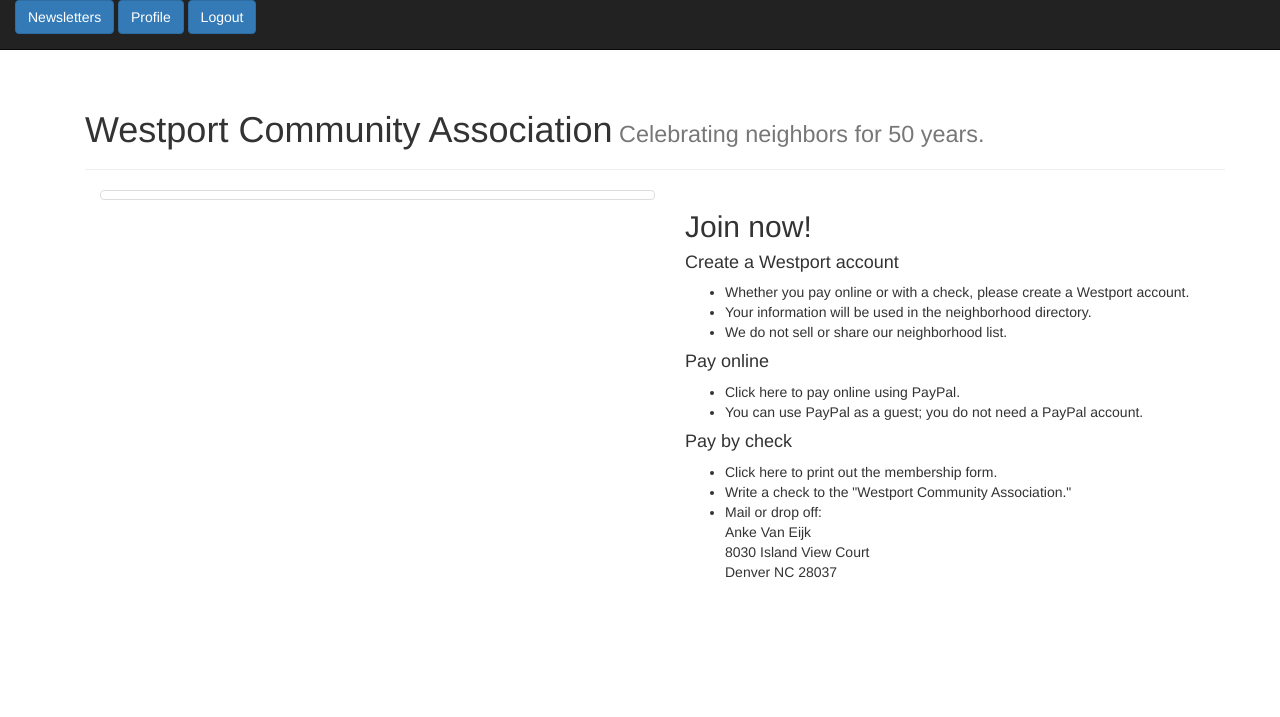
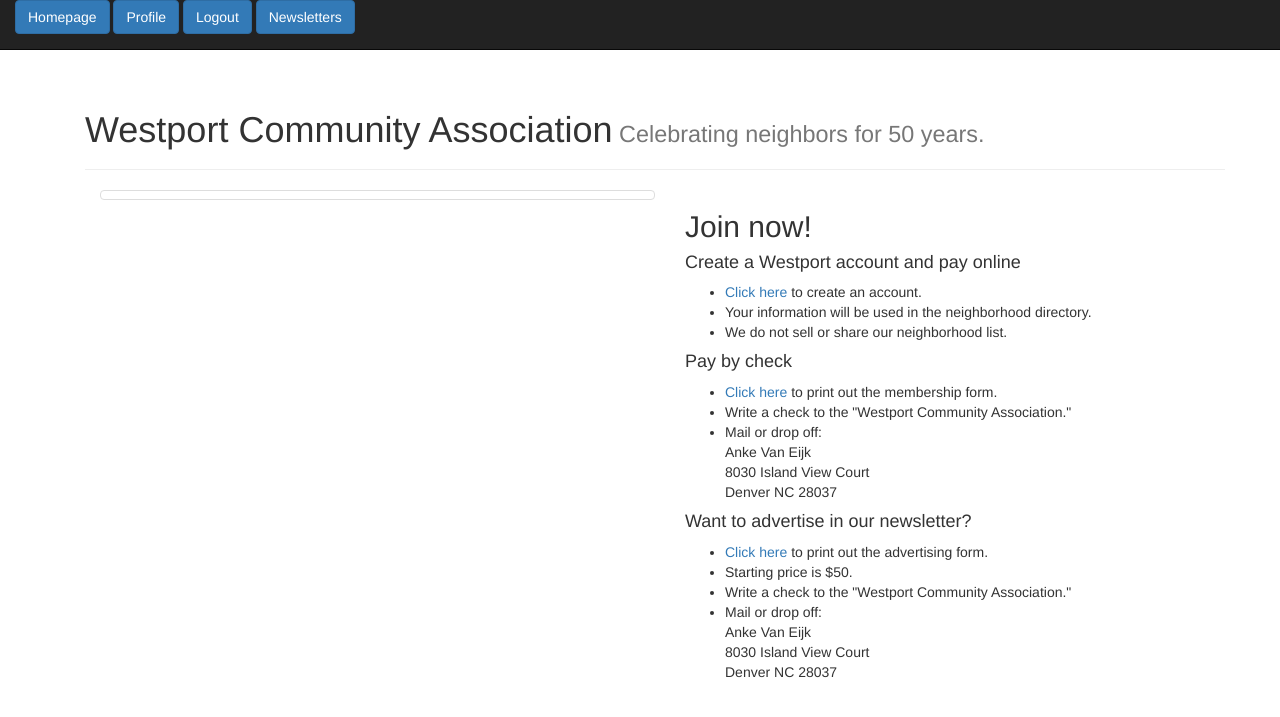
Before and after one commit to hpaasch/westport, a Django app: page / in a window 1280 px wide. Shown: the top 717 px of the page. Run offline with Django 3.2, Linux system fonts and the light colour scheme; the visitor is signed in with stand-in values (Sample User, id 1); data that the repository does not hold is empty; parts of the project's set-up code (start-up, migrations or seed data) failed here and were passed over; some libraries are stand-ins or nearby versions.

Commit message:
working on UX, forms

```diff
--- a/nabes_app/models.py
+++ b/nabes_app/models.py
@@ -7,15 +7,15 @@ from django.contrib.staticfiles.templatetags.staticfiles import static # default
 
 class Profile(models.Model):
     resident = models.OneToOneField('auth.User')
-    primary_last_name = models.CharField(max_length=20, default='please provide primary last name')
-    secondary_last_name = models.CharField(max_length=20, default='secondary last name optional')
-    primary_phone = models.CharField(max_length=12, default='xxx-xxx-xxxx')
-    secondary_phone = models.CharField(max_length=12, default='xxx-xxx-xxxx')
-    family_members = models.CharField(max_length=100, default='No family members listed yet')
-    photo = models.ImageField(upload_to='profile_photos', verbose_name='Profile photo')
-    primary_email = models.EmailField(max_length=50)
+    primary_last_name = models.CharField(max_length=20, default='')
+    secondary_last_name = models.CharField(max_length=20, default='optional', null=True, blank=True)
+    primary_phone = models.CharField(max_length=12, default='')
+    secondary_phone = models.CharField(max_length=12, default='optional', null=True, blank=True)
+    family_members = models.CharField(max_length=100, default='optional', null=True, blank=True)
+    # photo = models.ImageField(upload_to='profile_photos', verbose_name='Profile photo')
+    primary_email = models.EmailField(max_length=50, null=True, blank=True)
     number = models.PositiveIntegerField(null=True, default=0)
-    street = models.CharField(max_length=50, default='please add street name')
+    street = models.CharField(max_length=50, default='')
     paypal = models.CharField(max_length=10, default='please pay your dues')
     check = models.CharField(max_length=10, default='please pay your dues')
 
@@ -28,7 +28,7 @@ class Profile(models.Model):
 
 class PublicPost(models.Model):
     headline = models.CharField(max_length=60, default='Write a headline')
-    body = models.CharField(max_length=300)
+    body = models.TextField(max_length=500)
     created = models.DateTimeField(auto_now_add=True)
     photo = models.ImageField(upload_to='post_photos')
     author = models.ForeignKey('auth.User')
--- a/nabes_app/views.py
+++ b/nabes_app/views.py
@@ -38,7 +38,8 @@ class ProfileView(ListView):
 class ProfileUpdateView(UpdateView):
     model = Profile
     success_url = reverse_lazy('profile_view')
-    fields = ['primary_last_name', 'primary_email', 'number', 'street', 'photo']
+    fields = ['primary_last_name', 'secondary_last_name', 'primary_phone',
+    'secondary_phone', 'primary_email', 'family_members', 'number', 'street']
 
     def get_object(self, queryset=None):
         return self.request.user.profile
--- a/templates/auth/user_form.html
+++ b/templates/auth/user_form.html
@@ -1,11 +1,11 @@
 {% extends "base.html" %}
 
 {% block content %}
-<h3>Create an account with the Westport Neighborhood Association. Then you will
-  see a button to pay using Paypal. </h3>
+<h3>First, create an account. </h3>
 <form class="" action="" method="post">
  {% csrf_token %}
  {{ form.as_p }}
  <input type="submit" name="create_account" value="Create Account">
 </form>
+(After you create your account, you'll immediately be prompted to log in.)
 {% endblock %}
--- a/templates/base.html
+++ b/templates/base.html
@@ -13,15 +13,16 @@
 {% block navigation %}
 <nav class="navbar navbar-inverse navbar-static-top">
       <div class="container-fluid">
-        <a class="btn btn-primary" href="{% url 'newsletter_listview' %}">Newsletters</a>
+        <a class="btn btn-primary" href="{% url 'index_view' %}">Homepage</a>
 
           {% if request.user.is_authenticated %}
             <a class="btn btn-primary" href={% url 'profile_view' %}>Profile</a>
             <a class="btn btn-primary" href="{% url 'logout' %}?next=/">Logout</a>
+            <a class="btn btn-primary" href="{% url 'newsletter_listview' %}">Newsletters</a>
+
 
           {% else %}
-            <a class="btn btn-primary" href="{% url 'index_view' %}">Homepage</a>
-            <a class="btn btn-primary" href="{% url 'login' %}?next={% url 'profile_update_view' %}">Sign In</a>
+            <a class="btn btn-primary" href={% url 'login' %}>Sign In</a>
             <a class="btn btn-primary" href={% url 'create_account_view' %}>Create Account</a>
           {% endif %}
 
--- a/templates/index.html
+++ b/templates/index.html
@@ -1,4 +1,5 @@
 {% extends "base.html" %}
+{% load staticfiles %}
 
 {% block content %}
 
@@ -11,7 +12,7 @@
           <img class="img-responsive" src="{{ public_post.photo_url }}" alt="Responsive image" />
           <div class="caption">
             <h3>{{ public_post.headline }}</h3>
-            <p>{{public_post.body}}</p>
+            <p>{{public_post.body|linebreaks }}</p>
           </div>
 
         {% endfor %}
@@ -22,20 +23,23 @@
 
     <div class="col-md-6">
       <h2>Join now!</h2>
-        <h4>Create a Westport account</h4>
+        <h4>Create a Westport account and pay online</h4>
         <ul>
-          <li>Whether you pay online or with a check, please create a Westport account.</li>
+          <li><a href={% url 'create_account_view' %}>Click here</a> to create an account.</li>
           <li>Your information will be used in the neighborhood directory.</li>
           <li>We do not sell or share our neighborhood list.</li>
         </ul>
-        <h4>Pay online</h4>
+        <h4>Pay by check</h4>
+
         <ul>
-          <li>Click here to pay online using PayPal.</li>
-          <li>You can use PayPal as a guest; you do not need a PayPal account.</li>
+          <li><a href={% static "nabes_app/img/membership_form.pdf" %} >Click here</a> to print out the membership form.</li>
+          <li>Write a check to the "Westport Community Association."</li>
+          <li>Mail or drop off: <br> Anke Van Eijk <br> 8030 Island View Court <br> Denver NC 28037</li>
         </ul>
-        <h4>Pay by check</h4>
+        <h4>Want to advertise in our newsletter?</h4>
         <ul>
-          <li>Click here to print out the membership form.</li>
+          <li><a href={% static "nabes_app/img/membership_form.pdf" %} >Click here</a> to print out the advertising form.</li>
+          <li>Starting price is $50.</li>
           <li>Write a check to the "Westport Community Association."</li>
           <li>Mail or drop off: <br> Anke Van Eijk <br> 8030 Island View Court <br> Denver NC 28037</li>
         </ul>
--- /dev/null
+++ b/templates/membership_form.html
@@ -0,0 +1,5 @@
+{% extends "base.html" %}
+
+{% block content %}
+<embed src={% url 'nabes_app/img/membership_form.pdf' %} width="1100px" height="1200px" />
+{% endblock %}
--- a/templates/registration/login.html
+++ b/templates/registration/login.html
@@ -1,7 +1,7 @@
 {% extends "base.html" %}
 
 {% block content %}
-<h3>Sign in to pay your Westport annual dues. </h3>
+<h3>Hello, neighbor! </h3>
 <form class="" action="" method="post">
   {% csrf_token %}
   {{ form.as_p }}
```
Also changed, not shown: templates/nabes_app/profile_list.html (+8 -6 lines), nabes_app/migrations/0011_auto_20161218_2019.py (added), nabes_app/migrations/0012_auto_20161218_2116.py (added), nabes_app/migrations/0013_auto_20161218_2120.py (added), 1 other file.
